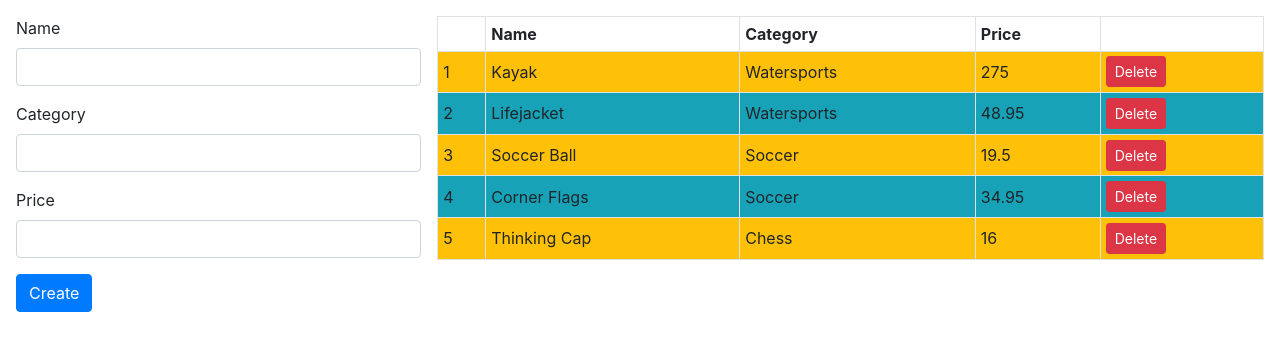
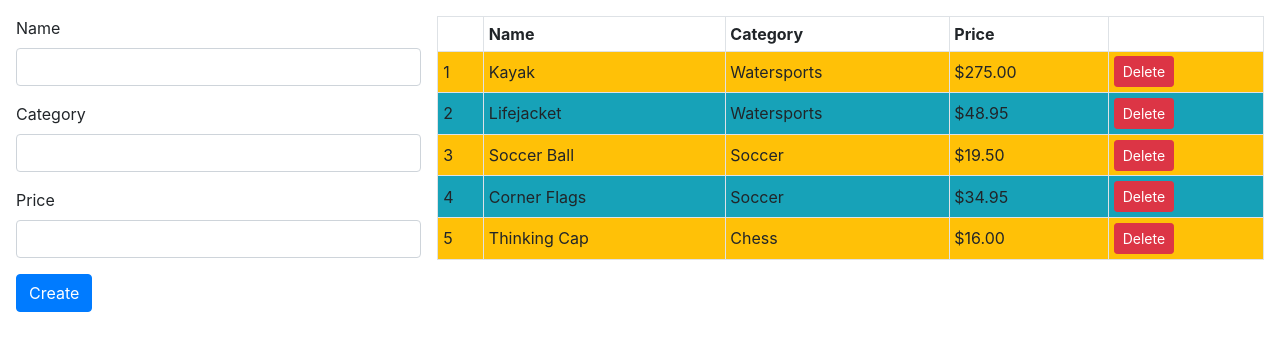
Before and after one commit to rene-copaga/example, an Angular app: page / in a window 1280 px wide. Shown: the top 350 px of the page. Built offline with nearby package versions, Linux system fonts and the light colour scheme.

Commit message:
Understanding Pipes

```diff
--- a/src/app/productTable.component.html
+++ b/src/app/productTable.component.html
@@ -5,7 +5,9 @@
         <td style="vertical-align:middle">{{i + 1}}</td>
         <td style="vertical-align:middle">{{item.name}}</td>
         <td style="vertical-align:middle">{{item.category}}</td>
-        <td style="vertical-align:middle">{{item.price}}</td>
+        <td style="vertical-align:middle">
+            {{item.price | currency:"USD":"symbol"}}
+        </td>
         <td class="text-xs-center">
             <button class="btn btn-danger btn-sm" (click)="deleteProduct(item.id)">
                 Delete
```
